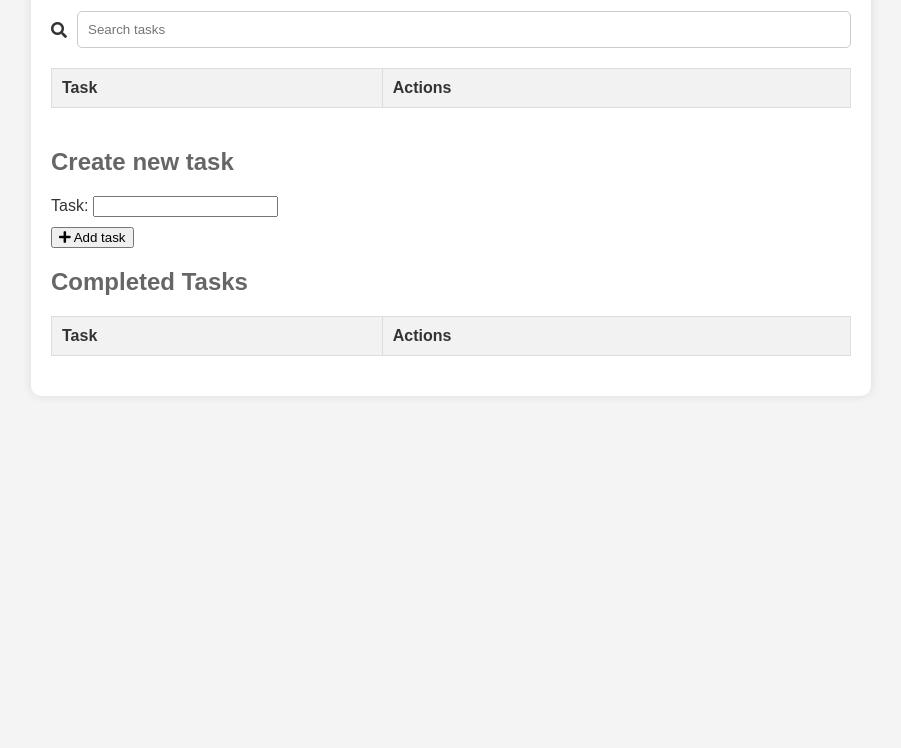
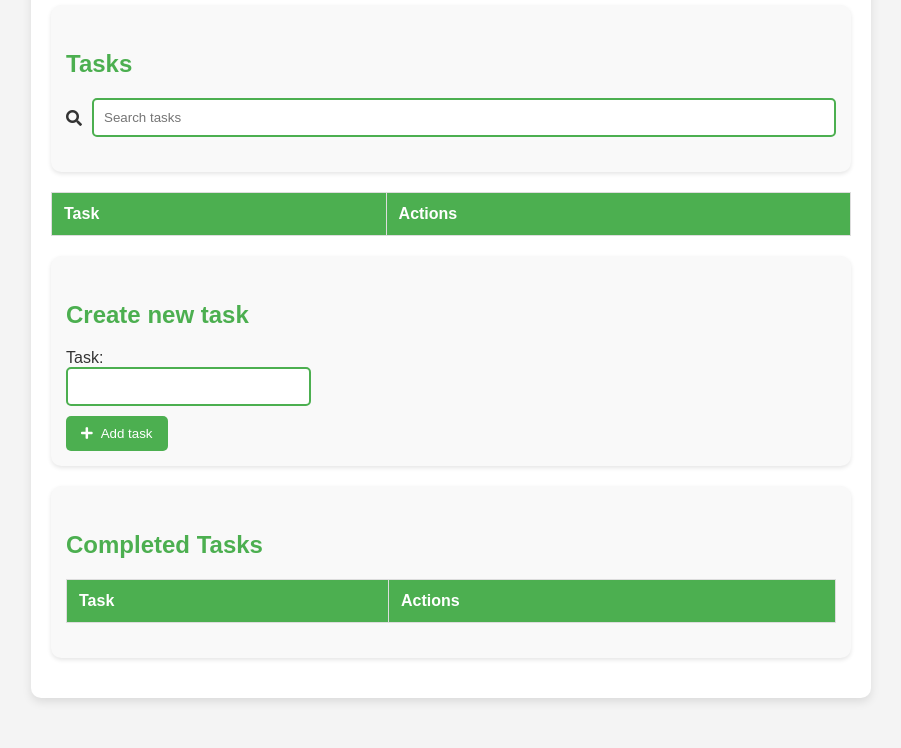
Before and after one commit to kushagrajain16/to-do-list, a plain HTML site: page index.html in a window 1280 px wide. Shown: the part 143-891 px from the top of the page, without its empty margins (189-1090 px from the left). Before the commit the page ends 800 px from the top, so only its background shows below. Drawn offline with Linux system fonts and the light colour scheme.

Commit message:
Update style.css

```diff
--- a/style.css
+++ b/style.css
@@ -1,27 +1,29 @@
 body {
-  font-family: Arial, sans-serif;
+  font-family: 'Arial', sans-serif;
   background-color: #f4f4f4;
   color: #333;
+  margin: 0;
+  padding: 0;
 }
 
 .container {
   max-width: 800px;
-  margin: 0 auto;
+  margin: 50px auto;
   padding: 20px;
-  background: white;
-  box-shadow: 0 0 10px rgba(0, 0, 0, 0.1);
+  background: #ffffff;
+  box-shadow: 0 4px 10px rgba(0, 0, 0, 0.1);
   border-radius: 10px;
 }
 
 h1 {
   text-align: center;
   margin-bottom: 20px;
-  color: #555;
+  color: #4CAF50;
 }
 
 h2 {
-  margin-top: 20px;
-  color: #666;
+  margin-top: 30px;
+  color: #4CAF50;
 }
 
 .searchbox {
@@ -34,7 +36,7 @@ h2 {
   width: 100%;
   padding: 10px;
   margin-left: 10px;
-  border: 1px solid #ccc;
+  border: 2px solid #4CAF50;
   border-radius: 5px;
 }
 
@@ -49,28 +51,30 @@ table, th, td {
 }
 
 th, td {
-  padding: 10px;
+  padding: 12px;
   text-align: left;
 }
 
 th {
-  background-color: #f2f2f2;
+  background-color: #4CAF50;
+  color: white;
 }
 
-.button {
-  background-color: #28a745;
+button {
+  background-color: #4CAF50;
   color: white;
   padding: 10px 15px;
   border: none;
   border-radius: 5px;
   cursor: pointer;
+  transition: background-color 0.3s;
 }
 
-.button:hover {
-  background-color: #218838;
+button:hover {
+  background-color: #45a049;
 }
 
-.button i {
+button i {
   margin-right: 5px;
 }
 
@@ -78,10 +82,19 @@ th {
   display: flex;
   flex-direction: column;
   align-items: flex-start;
+  margin-top: 20px;
 }
 
 .box {
   margin-bottom: 10px;
+  width: 100%;
+}
+
+.box input {
+  width: calc(100% - 22px);
+  padding: 10px;
+  border: 2px solid #4CAF50;
+  border-radius: 5px;
 }
 
 #save-task-btn {
@@ -92,3 +105,28 @@ th {
   text-decoration: line-through;
   color: grey;
 }
+
+.container-2, .container-3, .container-4 {
+  background: #f9f9f9;
+  padding: 15px;
+  border-radius: 10px;
+  margin-bottom: 20px;
+  box-shadow: 0 2px 4px rgba(0, 0, 0, 0.1);
+}
+
+input[type="checkbox"] {
+  transform: scale(1.3);
+  margin-right: 10px;
+}
+
+table tbody tr:hover {
+  background-color: #f1f1f1;
+}
+
+button.delete-btn {
+  background-color: #ff4d4d;
+}
+
+button.delete-btn:hover {
+  background-color: #ff3333;
+}
```
